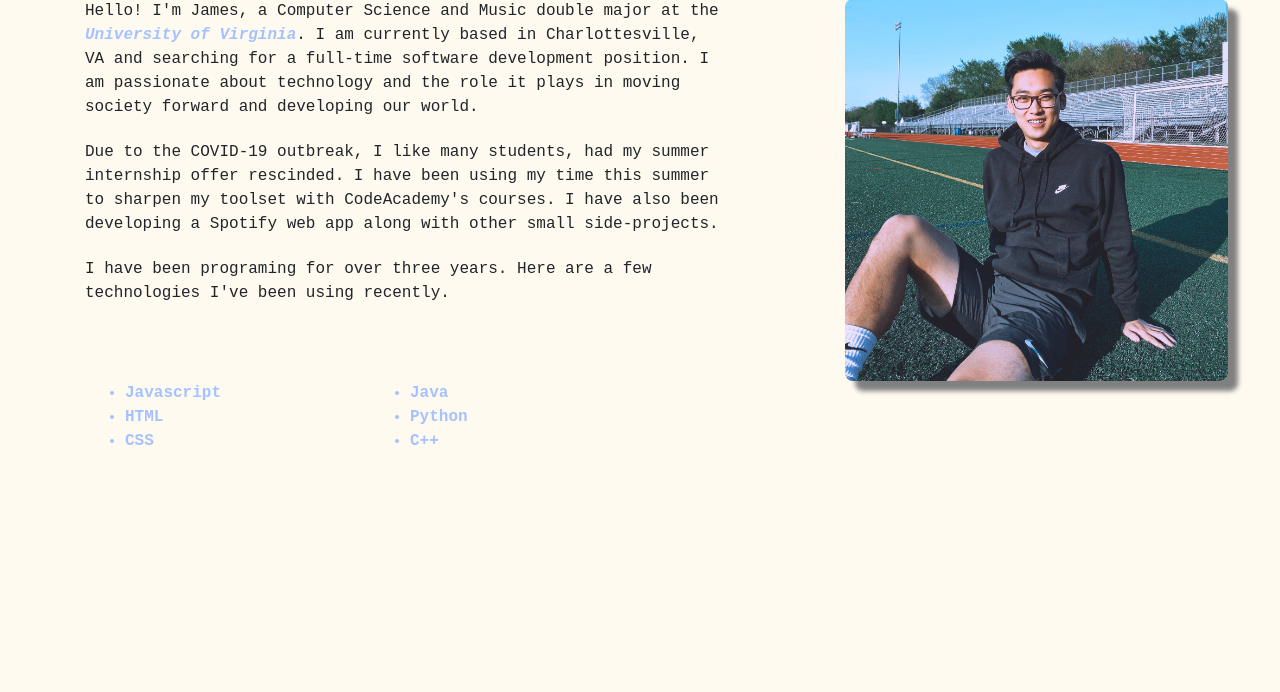
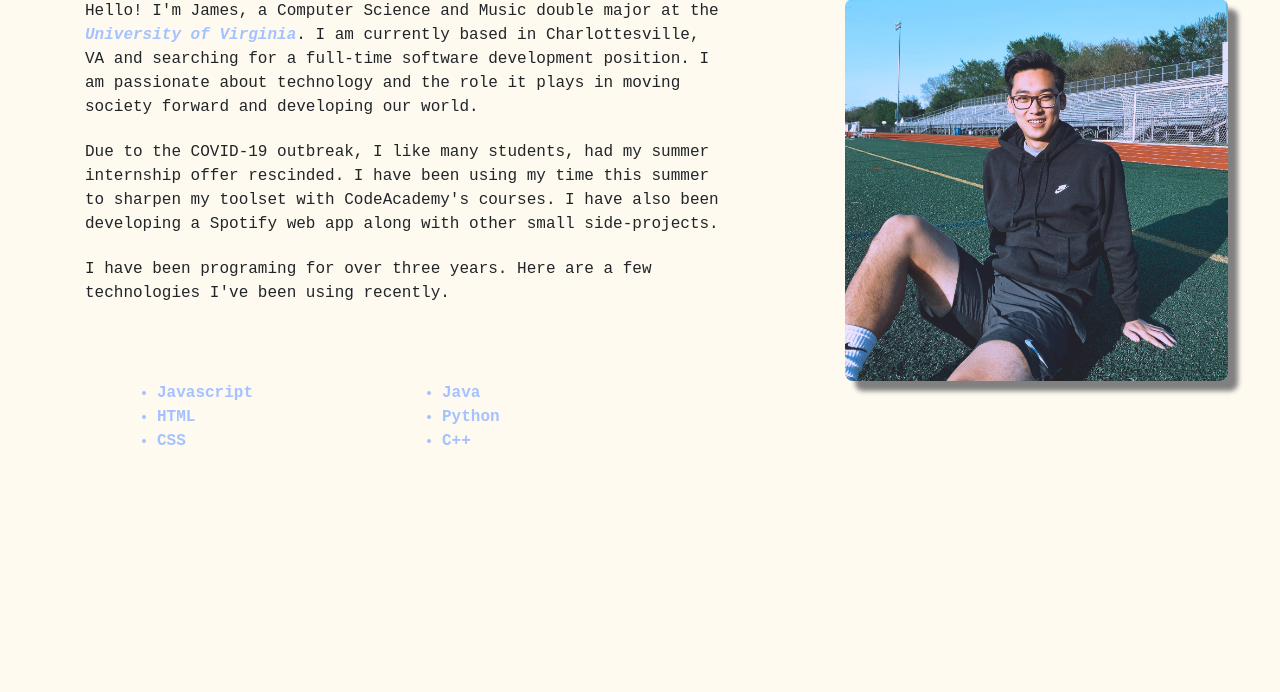
Before and after one commit to jy4uk/jy4uk.github.io, a PHP site: page / in a window 1280 px wide. Shown: the part 931-1623 px from the top of the page. Run offline with PHP 8.4, Linux system fonts and the light colour scheme.

Commit message:
Update styles.css

```diff
--- a/resources/css/styles.css
+++ b/resources/css/styles.css
@@ -83,6 +83,7 @@ body{
 }
 
 #technologies {
+    margin-left: 2em;
     padding-bottom: 15rem;
     color: #a4c2ff;
     font-weight: bold;
```
